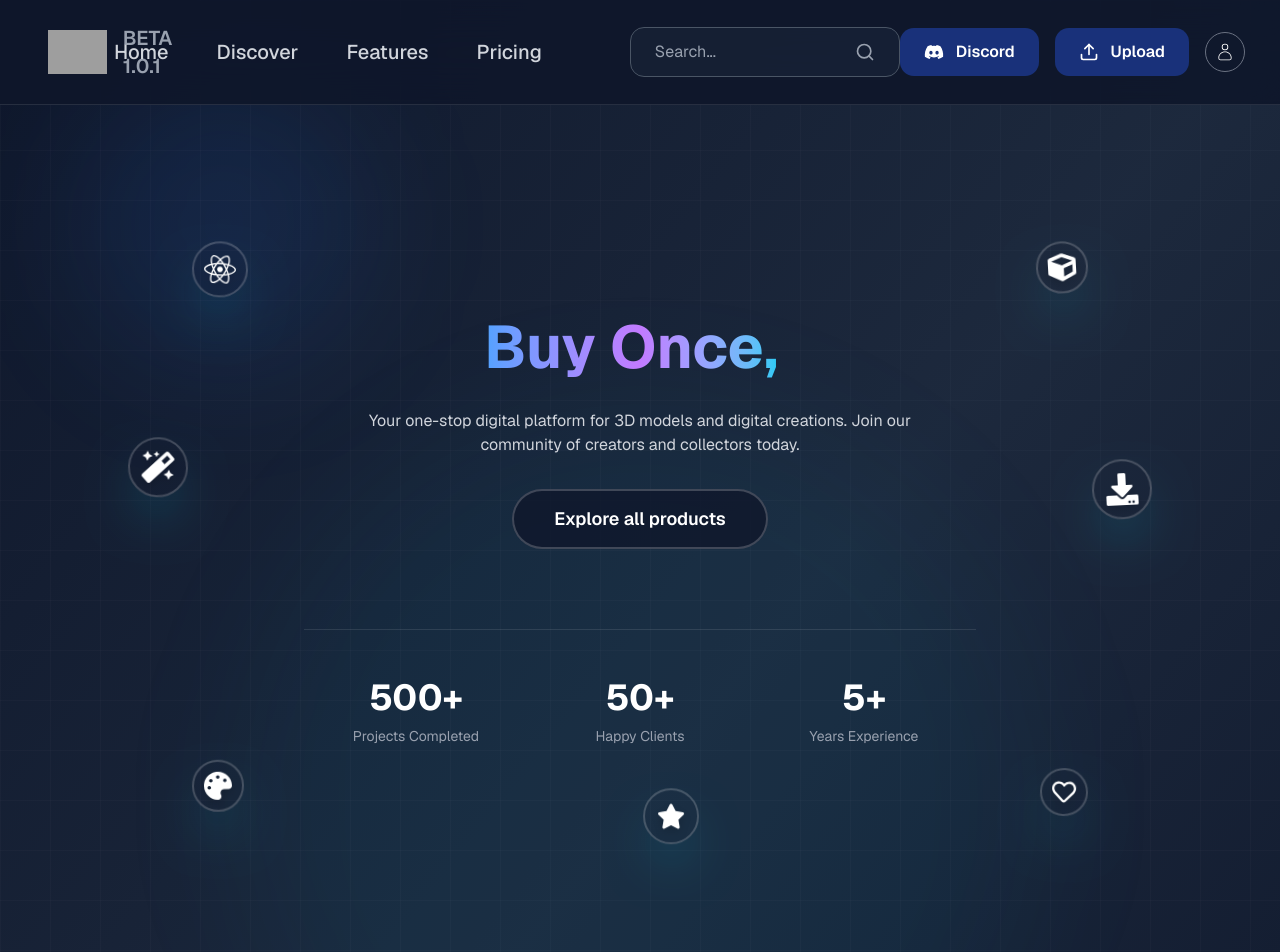
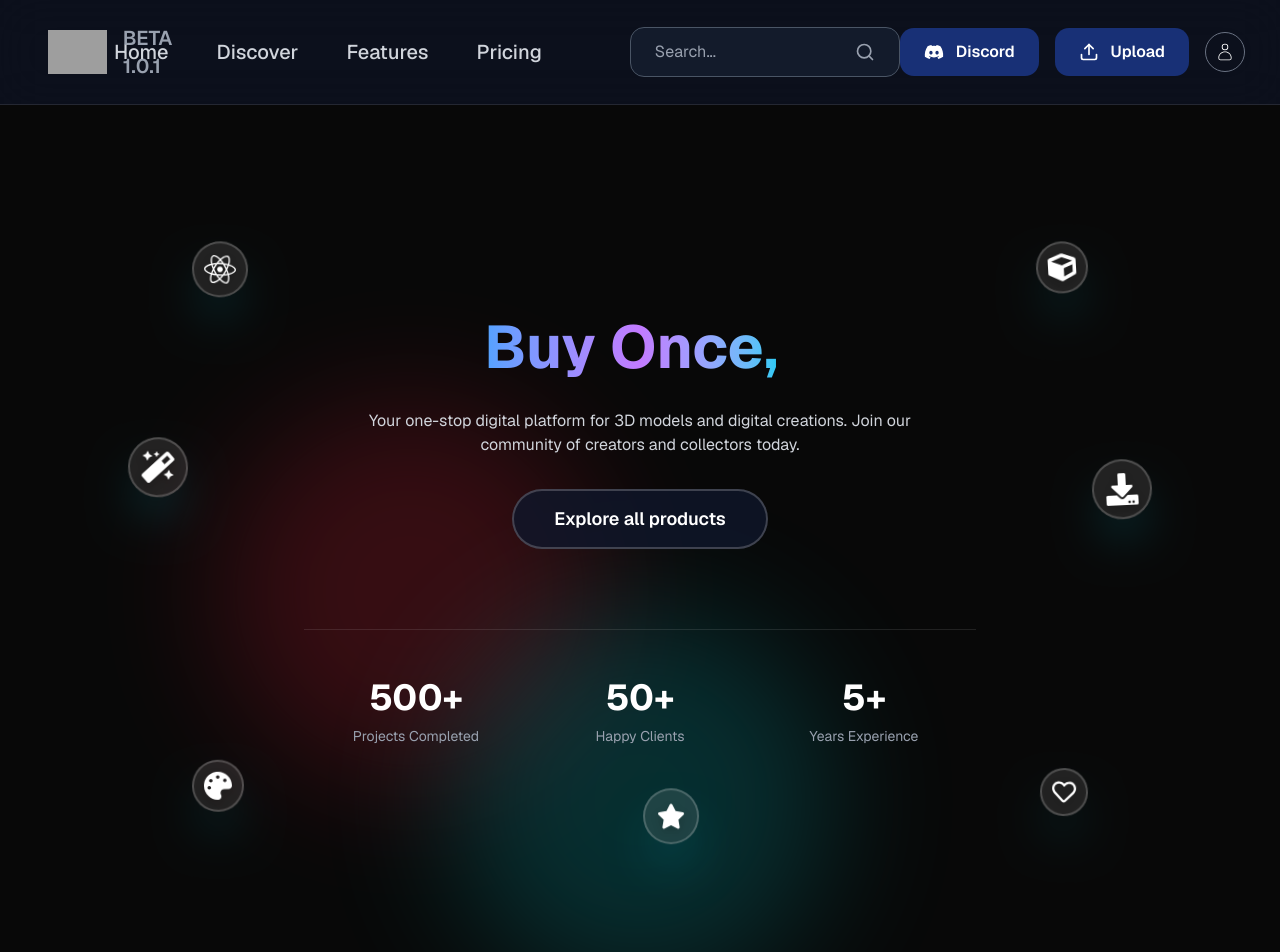
Before and after one commit to shuvam773/3Dimli, a Next.js app: page / in a window 1280 px wide. Shown: the top 952 px of the page. Built offline with nearby package versions, Linux system fonts and the light colour scheme; grey boxes are pictures that could not be loaded.

Commit message:
floating element fixed

```diff
--- a/app/page.tsx
+++ b/app/page.tsx
@@ -87,16 +87,16 @@ export default function HomePage() {
   }, [charIndex, isDeleting, effectIndex])
 
   return (
-    <div className="min-h-screen bg-gradient-to-br from-slate-900 via-slate-800 to-slate-900 relative overflow-hidden">
+    <div className="min-h-screen bg-gradient-to-br bg-black bg-blend-saturation relative overflow-hidden">
+
       {/* Background */}
+      <div className="bg-white/3 absolute inset-0">
+
         <div className="absolute inset-0">
-        <div className="absolute top-20 left-4 md:left-20 w-48 md:w-72 h-48 md:h-72 bg-blue-500/10 rounded-full blur-3xl" />
-        <div className="absolute bottom-20 right-4 md:right-20 w-64 md:w-96 h-64 md:h-96 bg-purple-500/10 rounded-full blur-3xl" />
-        <div className="absolute top-1/2 left-1/2 transform -translate-x-1/2 -translate-y-1/2 w-[300px] h-[300px] md:w-[800px] md:h-[800px] bg-cyan-500/5 rounded-full blur-3xl" />
+          <div className="absolute bg-[#ef233c] block blur-3xl filter h-72 lg:h-96 lg:w-96 opacity-20 rounded-full w-72 left-5 top-1/4 md:left-[17%]" />
+          <div className="absolute bg-[#04868b] block blur-3xl filter h-72 lg:h-96 lg:w-96 opacity-30 rounded-full w-72 left-1/2 top-1/2 -translate-x-1/2 -translate-y-1/2" />
         </div>
-
-      {/* Grid Pattern */}
-      <div className="absolute inset-0 bg-[linear-gradient(rgba(255,255,255,0.02)_1px,transparent_1px),linear-gradient(90deg,rgba(255,255,255,0.02)_1px,transparent_1px)] bg-[size:30px_30px] md:bg-[size:50px_50px]" />
+      </div>
 
       <Navbar />
 
@@ -182,8 +182,7 @@ export default function HomePage() {
               height: useTransform(topElementsProgress, [0, 1], ["56px", "28px"]),
               opacity: useTransform(topElementsProgress, [0.7, 1], [1, 0]),
             }}
-          className="absolute flex items-center justify-center
-            bg-transparent
+            className="absolute bg-white/10 flex items-center justify-center
             rounded-full shadow-xl md:shadow-2xl shadow-cyan-400/30 border-2 border-white/20 transition-all duration-300 z-0 cursor-pointer hover:scale-110"
             onMouseEnter={(e) => handleElementHover('react', e)}
             onMouseLeave={handleElementLeave}
@@ -214,7 +213,7 @@ export default function HomePage() {
               height: useTransform(topElementsProgress, [0, 1], ["52px", "26px"]),
               opacity: useTransform(topElementsProgress, [0.7, 1], [1, 0]),
             }}
-          className="absolute flex items-center justify-center
+            className="absolute bg-white/10 flex items-center justify-center
             bg-transparent
             rounded-full shadow-xl md:shadow-2xl shadow-cyan-400/30 border-2 border-white/20 transition-all duration-300 z-0 cursor-pointer hover:scale-110"
             onMouseEnter={(e) => handleElementHover('cube', e)}
@@ -246,8 +245,7 @@ export default function HomePage() {
               height: useTransform(middleElementsProgress, [0, 1], ["60px", "30px"]),
               opacity: useTransform(middleElementsProgress, [0.7, 1], [1, 0]),
             }}
-          className="absolute hidden sm:flex items-center justify-center
-            bg-transparent
+            className="absolute bg-white/10 hidden sm:flex items-center justify-center
             rounded-full shadow-xl md:shadow-2xl shadow-cyan-400/30 border-2 border-white/20 transition-all duration-300 z-0 cursor-pointer hover:scale-110"
             onMouseEnter={(e) => handleElementHover('download', e)}
             onMouseLeave={handleElementLeave}
@@ -278,8 +276,7 @@ export default function HomePage() {
               height: useTransform(bottomElementsProgress, [0, 1], ["48px", "24px"]),
               opacity: useTransform(bottomElementsProgress, [0.7, 1], [1, 0]),
             }}
-          className="absolute flex items-center justify-center
-            bg-transparent
+            className="absolute bg-white/10 flex items-center justify-center
             rounded-full shadow-xl md:shadow-2xl shadow-cyan-400/30 border-2 border-white/20 transition-all duration-300 z-0 cursor-pointer hover:scale-110"
             onMouseEnter={(e) => handleElementHover('heart', e)}
             onMouseLeave={handleElementLeave}
@@ -310,8 +307,7 @@ export default function HomePage() {
               height: useTransform(bottomElementsProgress, [0, 1], ["56px", "28px"]),
               opacity: useTransform(bottomElementsProgress, [0.7, 1], [1, 0]),
             }}
-          className="absolute flex items-center justify-center
-            bg-transparent
+            className="absolute bg-white/10 flex items-center justify-center
             rounded-full shadow-xl md:shadow-2xl shadow-cyan-400/30 border-2 border-white/20 transition-all duration-300 z-0 cursor-pointer hover:scale-110"
             onMouseEnter={(e) => handleElementHover('star', e)}
             onMouseLeave={handleElementLeave}
@@ -342,8 +338,7 @@ export default function HomePage() {
               height: useTransform(bottomElementsProgress, [0, 1], ["52px", "26px"]),
               opacity: useTransform(bottomElementsProgress, [0.7, 1], [1, 0]),
             }}
-          className="absolute flex items-center justify-center
-            bg-transparent
+            className="absolute bg-white/10 flex items-center justify-center
             rounded-full shadow-xl md:shadow-2xl shadow-cyan-400/30 border-2 border-white/20 transition-all duration-300 z-0 cursor-pointer hover:scale-110"
             onMouseEnter={(e) => handleElementHover('palette', e)}
             onMouseLeave={handleElementLeave}
@@ -374,8 +369,7 @@ export default function HomePage() {
               height: useTransform(middleElementsProgress, [0, 1], ["60px", "30px"]),
               opacity: useTransform(middleElementsProgress, [0.7, 1], [1, 0]),
             }}
-          className="absolute hidden sm:flex items-center justify-center
-            bg-transparent
+            className="absolute bg-white/10 hidden sm:flex items-center justify-center
             rounded-full shadow-xl md:shadow-2xl shadow-cyan-400/30 border-2 border-white/20 transition-all duration-300 z-0 cursor-pointer hover:scale-110"
             onMouseEnter={(e) => handleElementHover('magic', e)}
             onMouseLeave={handleElementLeave}
--- a/components/Navbar.tsx
+++ b/components/Navbar.tsx
@@ -18,7 +18,7 @@ export default function Navbar() {
         initial={{ y: -100, opacity: 0 }}
         animate={{ y: 0, opacity: 1 }}
         transition={{ duration: 0.8, ease: "easeOut" }}
-        className="fixed top-0 left-0 right-0 z-50 flex items-center justify-between px-4 sm:px-6 lg:px-8 xl:px-12 py-4 sm:py-6 bg-slate-900/90 backdrop-blur-xl border-b border-white/10"
+        className="fixed top-0 left-0 right-0 z-50 flex items-center justify-between px-4 sm:px-6 lg:px-8 xl:px-12 py-4 sm:py-6 bg-slate-900/60 backdrop-blur-xl border-b border-white/10"
       >
         {/* Left - Logo */}
         <div className="flex items-center space-x-2 sm:space-x-4">
```
Lines whose indentation alone changed are shown as unchanged.
